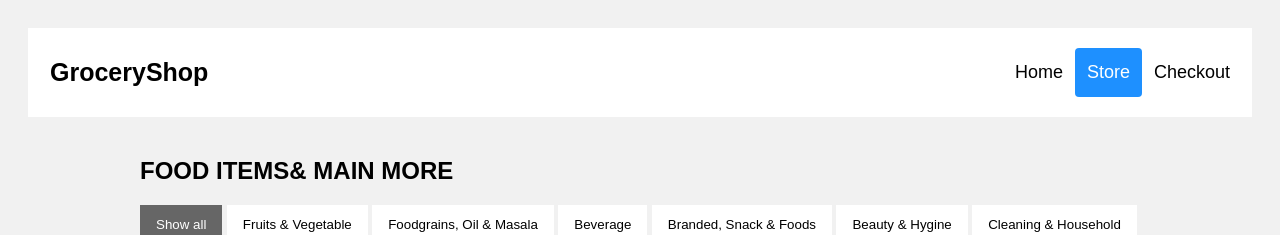
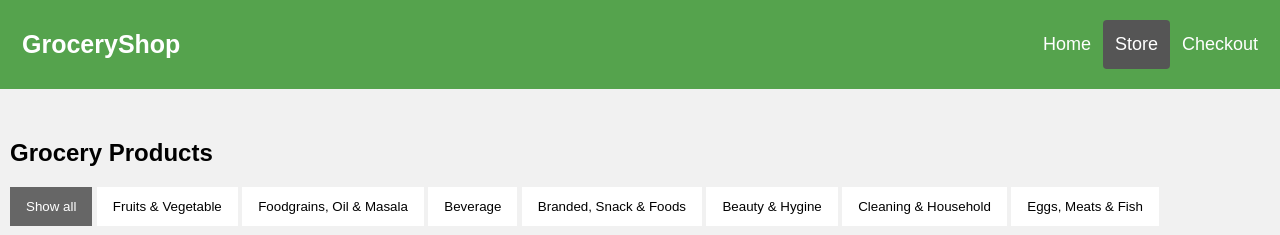
Before and after one commit to ilearnbydoing/GroceryShop, a plain HTML site: page store.html in a window 1280 px wide. Shown: the top 235 px of the page. Drawn offline with Linux system fonts and the light colour scheme.

Commit message:
CSS beautify

```diff
--- a/store.html
+++ b/store.html
@@ -9,14 +9,15 @@
 
 body {
   background-color: #f1f1f1;
-  padding: 20px;
   font-family: Arial;
+  margin: 0px;
 }
 
 /* Center website */
 .main {
-  max-width: 1000px;
+  max-width: 100%;
   margin: auto;
+  padding: 10px;
 }
 
 h1 {
@@ -100,13 +101,13 @@ h1 {
    /* header starts */
    .header {
   overflow: hidden;
-  background-color: #fff;
+  background-color: #55a34d;
   padding: 20px 10px;
 }
 
 .header a {
   float: left;
-  color: black;
+  color: #fff;
   text-align: center;
   padding: 12px;
   text-decoration: none;
@@ -126,7 +127,7 @@ h1 {
 }
 
 .header a.active1 {
-  background-color: dodgerblue;
+  background-color: #555;
   color: white;
 }
 
@@ -173,7 +174,7 @@ h1 {
 <div class="main">
 <div class="container">
     <div class="gallery">
-<h2>FOOD ITEMS& MAIN MORE</h2>
+<h2>Grocery Products</h2>
 
 <div id="myBtnContainer">
   <button class="btn active" onclick="filterSelection('all')"> Show all</button>
```
Also changed, not shown: checkout.html (+8 -5 lines), index.html (+3 -3 lines).
